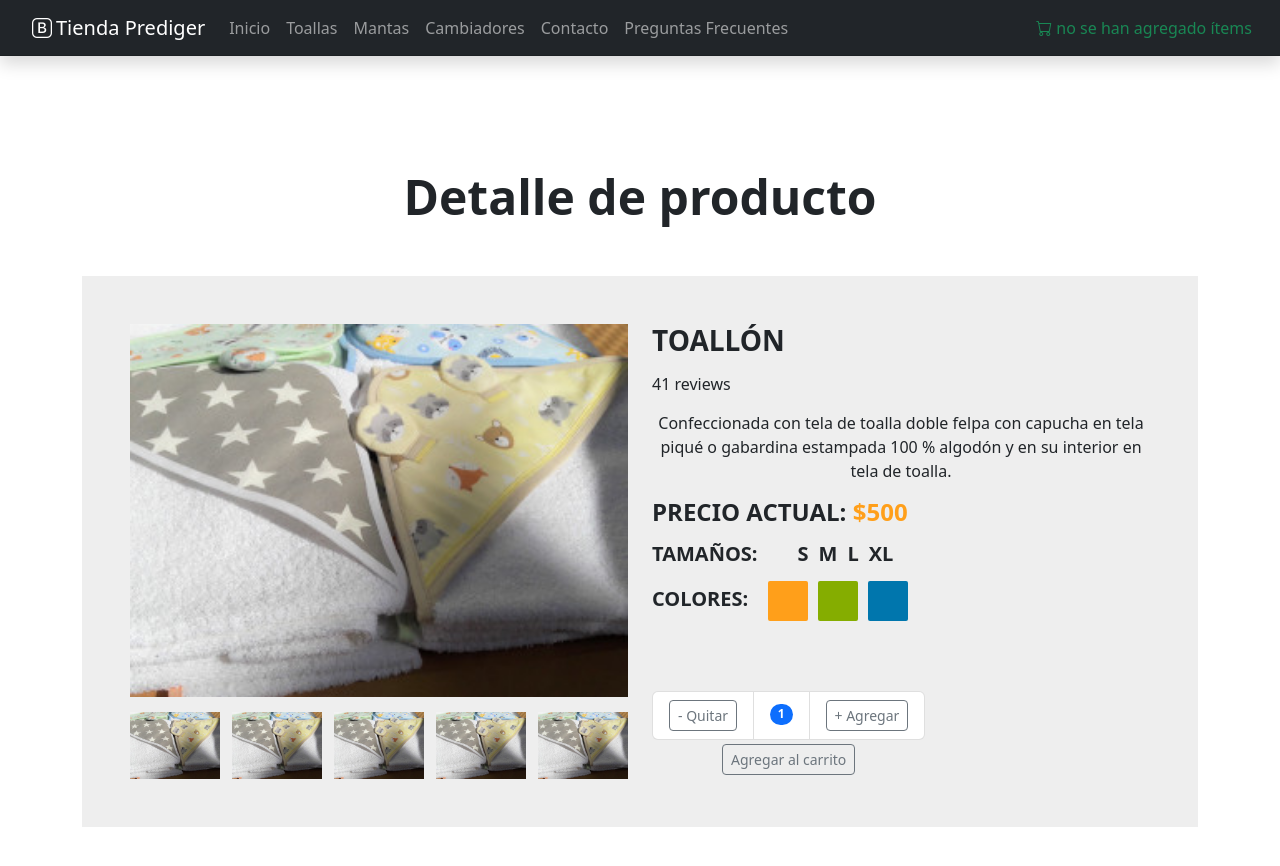
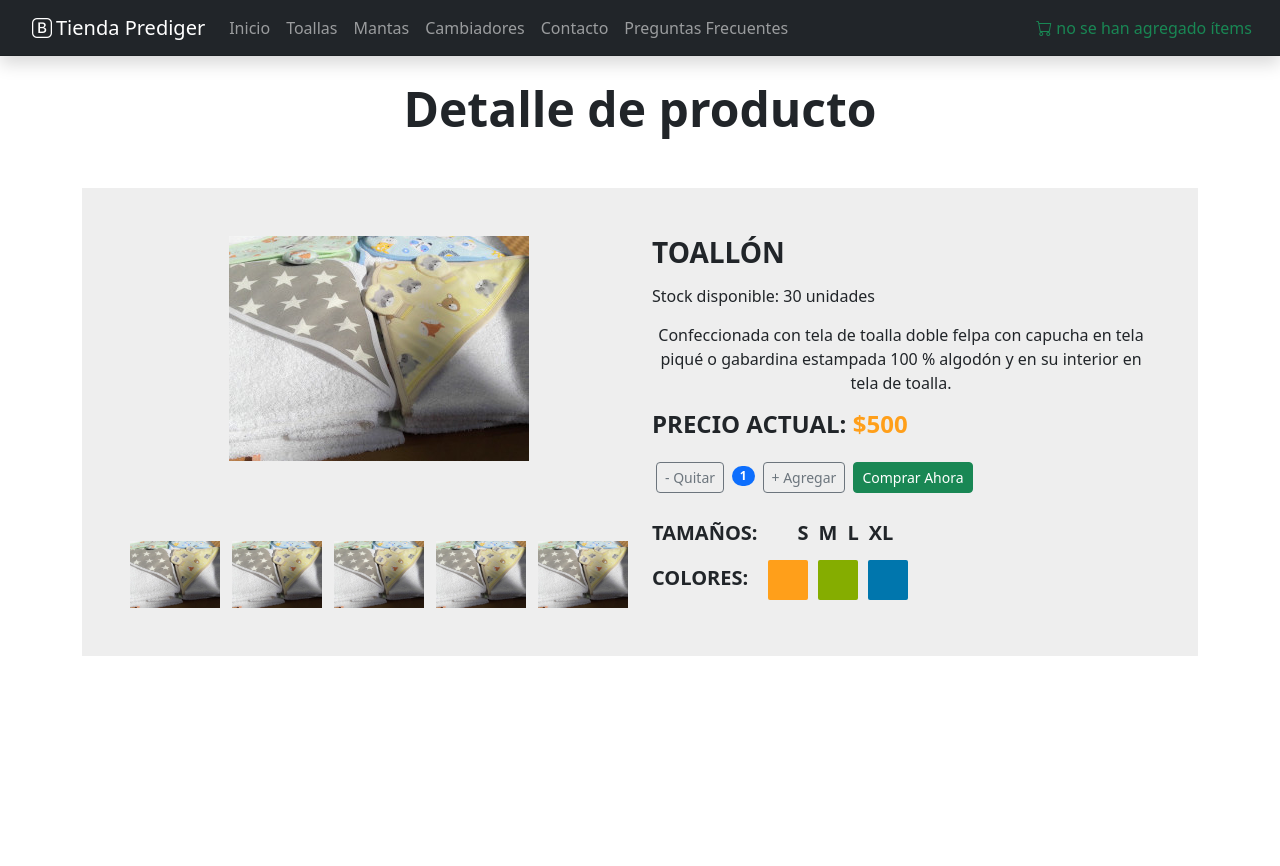
Before and after one commit to marpresi/tienda-prediger, a React (Create React App) app: page /item/1 in a window 1280 px wide. Shown: the top 866 px of the page. After the commit the page ends 800 px from the top, so only its background shows below. Built offline with nearby package versions, Linux system fonts and the light colour scheme.

Commit message:
Clase 8 - Desafío: Sincronizar counter

```diff
--- a/src/App.jsx
+++ b/src/App.jsx
@@ -1,5 +1,3 @@
-import { useState } from 'react';
-
 import { BrowserRouter, Routes, Route } from 'react-router-dom';
 
 import { NavBar } from './components/Header/NavBar';
@@ -7,30 +5,27 @@ import { Contacto } from './pages/Contacto';
 import { Faq } from './pages/Faq';
 
 import { NoEncontrado } from './pages/NoEncontrado';
-import {ItemListContainer} from './components/Items/ItemListContainer';
-import {ItemDetailContainer} from './components/ItemDetail/ItemDetailContainer';
+import { ItemListContainer } from './components/Items/ItemListContainer';
+import { ItemDetailContainer } from './components/ItemDetail/ItemDetailContainer';
+import { CartListContainer } from './components/Cart/CartListContainer';
 
 
 
 function App() {
   const tienda = 'Prediger';
 
-  const [cantArticulos,setCantArticulos] = useState('0');
-
-  const onAdd = (cant) =>{
-    setCantArticulos(cant);
-  }
 
   return <>
     <BrowserRouter>
-      <NavBar tiendaName={`Tienda ${tienda}`} cantArticulos={cantArticulos} />
+      <NavBar tiendaName={`Tienda ${tienda}`} />
       <div className="container-fluid mt-3">
           <div className="row">
             <div className="col">
               <Routes>
                 <Route path='/' element={<ItemListContainer />} />
                 <Route path='/category/:id' element={<ItemListContainer />} />
-                <Route path='/item/:id' element={<ItemDetailContainer onAdd={onAdd} />} />
+                <Route path='/item/:id' element={<ItemDetailContainer/>} />
+                <Route path='/cart' element={<CartListContainer />} />
                 <Route path='/contacto' element={<Contacto />} />
                 <Route path='/faq' element={<Faq />} />
                 <Route path='*' element={<NoEncontrado />} />
--- a/src/assets/custom-style.css
+++ b/src/assets/custom-style.css
@@ -167,3 +167,8 @@ img {
       opacity: 1;
       -webkit-transform: scale(1);
               transform: scale(1); } }
+
+
+.cart.list-group-item{
+  background-color: transparent;
+}
--- /dev/null
+++ b/src/components/Cart/CartListContainer.jsx
@@ -0,0 +1,5 @@
+export const CartListContainer = () => {
+    return <>
+        <p>Aquí va a ir toda la pantalla del carrito de compras!</p>
+    </>
+}
--- a/src/components/Cart/CartWidget.jsx
+++ b/src/components/Cart/CartWidget.jsx
@@ -1,6 +1,7 @@
-export const CartWidget = ({cantArticulos}) => {
+export const CartWidget = () => {
+    const cantArticulos = 0;
     return (<>
-            <a href="/cart" className="nav-link text-success">
+            <a href="/cart" className="nav-link text-success" title="Finalizar mi compra">
                 <i className="bi bi-cart p-1"></i>
                 { cantArticulos > 0 ? cantArticulos : 'no se han agregado ítems' }
             </a>
--- a/src/components/Cart/ItemCount.jsx
+++ b/src/components/Cart/ItemCount.jsx
@@ -16,21 +16,26 @@ export const ItemCount = ({ stock, initial, onAdd }) => {
         }
     }
 
+    const comprarAhora = () => {
+        console.log(cantidad);
+        onAdd(cantidad);
+    }
+
     return (<>
-            <div className="mx-auto">
+            <div className="d-flex">
                 <ul className="list-group list-group-horizontal-sm">
-                    <li className="list-group-item">
+                    <li className="cart list-group-item border-0 p-1">
                         <button onClick={quitar} disabled={cantidad === 0  || stock === 0} className="btn btn-sm btn-outline-secondary" type="button">- Quitar</button>
                     </li>
-                    <li className="list-group-item">
+                    <li className="cart list-group-item border-0 p-1">
                         <span className="badge rounded-pill text-bg-primary">{(stock === 0)? 'sin stock' : cantidad}</span>
                     </li>
-                    <li className="list-group-item">
+                    <li className="cart list-group-item border-0 p-1">
                         <button onClick={agregar} disabled={cantidad === stock || stock === 0} className="btn btn-sm btn-outline-secondary" type="button">+ Agregar</button>
                     </li>
                 </ul>
                 <div className="p-1">
-                <button onClick={()=>(onAdd(cantidad))} disabled={cantidad === 0 || stock === 0} className="btn btn-sm btn-outline-secondary" type="button">Agregar al carrito</button>
+                <button onClick={comprarAhora} disabled={cantidad === 0 || stock === 0} className="btn btn-sm btn-success" type="button">Comprar Ahora</button>
                 </div>
             </div>
     </>);
--- a/src/components/Header/NavBar.jsx
+++ b/src/components/Header/NavBar.jsx
@@ -1,7 +1,7 @@
 import { Link, NavLink } from 'react-router-dom';
 
 import {CartWidget} from '../Cart/CartWidget';
-export const NavBar = ({tiendaName, cantArticulos}) => {
+export const NavBar = ({tiendaName}) => {
     return ( <>
       <header className="navbar navbar-expand-lg navbar-dark bg-dark bd-navbar sticky-top px-3 py-2 ">
           <div className="container-fluid">
@@ -37,7 +37,7 @@ export const NavBar = ({tiendaName, cantArticulos}) => {
                 </ul >
               </div>
               <div className="d-flex">
-                <CartWidget cantArticulos={cantArticulos}/>
+                <CartWidget/>
               </div>
             </div>
       </header>
--- a/src/components/ItemDetail/ItemDetail.jsx
+++ b/src/components/ItemDetail/ItemDetail.jsx
@@ -1,6 +1,15 @@
+import { useState } from "react";
 import { ItemCount } from "../Cart/ItemCount"
 
-export const ItemDetail = ({producto, onAdd}) => {
+export const ItemDetail = ({producto}) => {
+
+	const [cantArticulos,setCantArticulos] = useState('0');
+
+	const onAdd = (quantityToAdd) =>{
+	  console.log(`Se han registrado ${quantityToAdd} para este producto`);
+	  setCantArticulos(quantityToAdd);
+	}
+
 
     return <>
         <h1 className="display-5 fw-bold">Detalle de producto</h1>
@@ -9,13 +18,10 @@ export const ItemDetail = ({producto, onAdd}) => {
 			<div className="container-fliud">
 				<div className="wrapper row">
 					<div className="preview col-md-6">
-
 						<div className="preview-pic tab-content">
-						  <div className="tab-pane active" id="pic-1"><img src={producto.pictureUrl} /></div>
-						  <div className="tab-pane" id="pic-2"><img src={producto.pictureUrl} /></div>
-						  <div className="tab-pane" id="pic-3"><img src={producto.pictureUrl} /></div>
-						  <div className="tab-pane" id="pic-4"><img src={producto.pictureUrl} /></div>
-						  <div className="tab-pane" id="pic-5"><img src={producto.pictureUrl} /></div>
+						  <div className="tab-pane active" id="pic-1">
+							<img src={producto.pictureUrl} style={{maxHeight: '300px', width: 'auto'}} />
+						  </div>
 						</div>
 						<ul className="preview-thumbnail nav nav-tabs">
 						  <li className="active"><a data-target="#pic-1" data-toggle="tab"><img src={producto.pictureUrl} /></a></li>
@@ -36,10 +42,13 @@ export const ItemDetail = ({producto, onAdd}) => {
 								<span className="fa fa-star"></span>
 								<span className="fa fa-star"></span>
 							</div>
-							<span className="review-no">41 reviews</span>
+							<span className="review-no">Stock disponible: {(producto.stock === 0)? ' sin stock ' : producto.stock + ' unidades'}</span>
 						</div>
 						<p className="product-description">{producto.description}</p>
 						<h4 className="price">precio actual: <span>${producto.price}</span></h4>
+						<div className="action mt-1 mb-4">
+                            <ItemCount stock={producto.stock} initial={producto.initial} onAdd={onAdd} />
+						</div>
                         {/* To Do: hacer que las fotos se vean en galeria */}
 						<h5 className="sizes">tamaños:
 							<span className="size" data-toggle="tooltip" title="small">s</span>
@@ -52,9 +61,6 @@ export const ItemDetail = ({producto, onAdd}) => {
 							<span className="color green"></span>
 							<span className="color blue"></span>
 						</h5>
-						<div className="action">
-                            <ItemCount stock={producto.stock} initial={producto.initial} onAdd={onAdd} />
-						</div>
 					</div>
 				</div>
 			</div>
--- a/src/components/ItemDetail/ItemDetailContainer.jsx
+++ b/src/components/ItemDetail/ItemDetailContainer.jsx
@@ -6,7 +6,7 @@ import GridLoader from "react-spinners/GridLoader";
 import { Productos } from '../../resources/data/productos';
 import { ItemDetail } from './ItemDetail';
 
-export const ItemDetailContainer = ({onAdd}) => {
+export const ItemDetailContainer = () => {
     const { id } = useParams();
 
     let [loadingInProgress, setLoading] = useState(true);
@@ -54,9 +54,9 @@ export const ItemDetailContainer = ({onAdd}) => {
     return (<>
         <div className="container-fluid">
             <div className="row">
-                <div className="px-4 py-5 my-5 text-center">
+                <div className="px-1 py-1 my-1 text-center">
                     <GridLoader color={'#c3c3c3'} loading={loadingInProgress} size={10} />
-                    { (!loadingInProgress && producto)? <ItemDetail producto={producto} onAdd={onAdd} /> : ''}
+                    { (!loadingInProgress && producto)? <ItemDetail producto={producto} /> : ''}
                     { (!loadingInProgress && !producto)? <p>{productoNoEncontrado}</p> : ''}
                 </div>
             </div>
```
